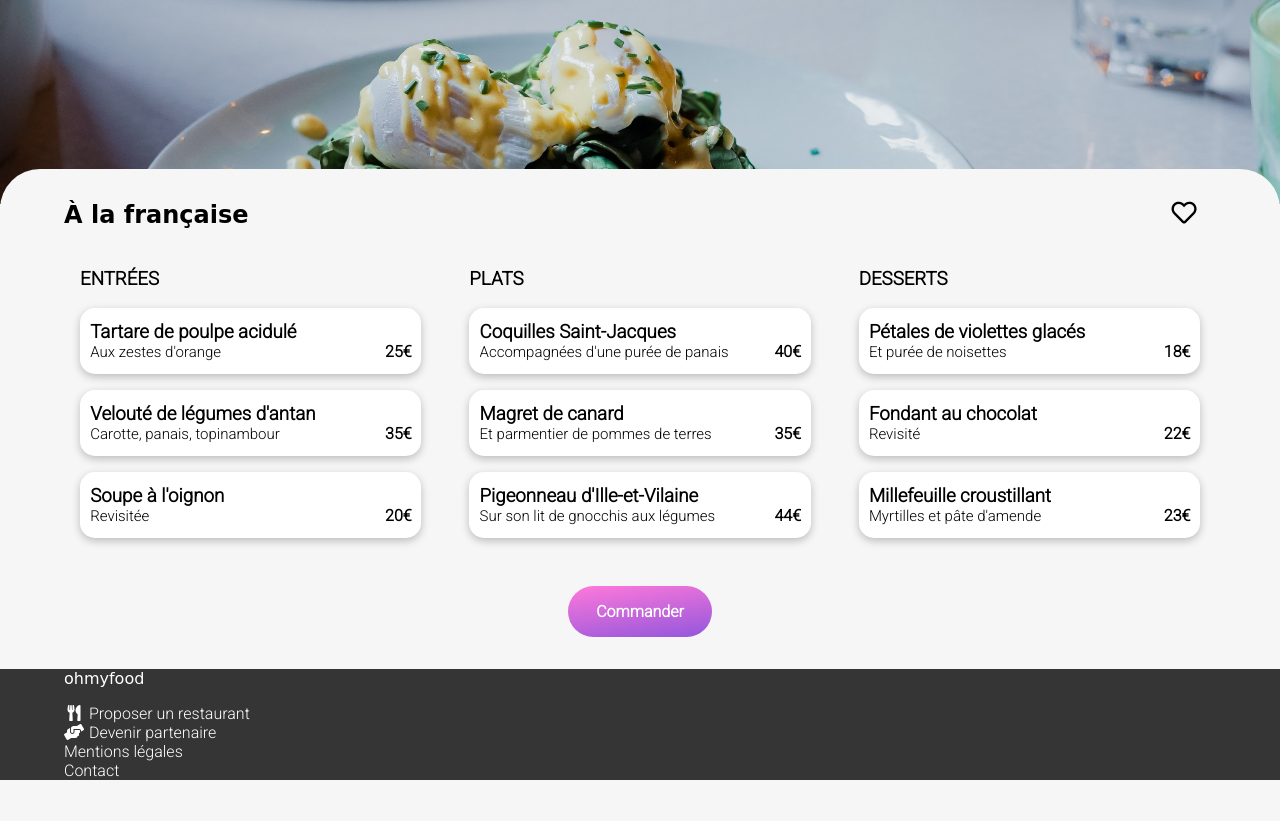
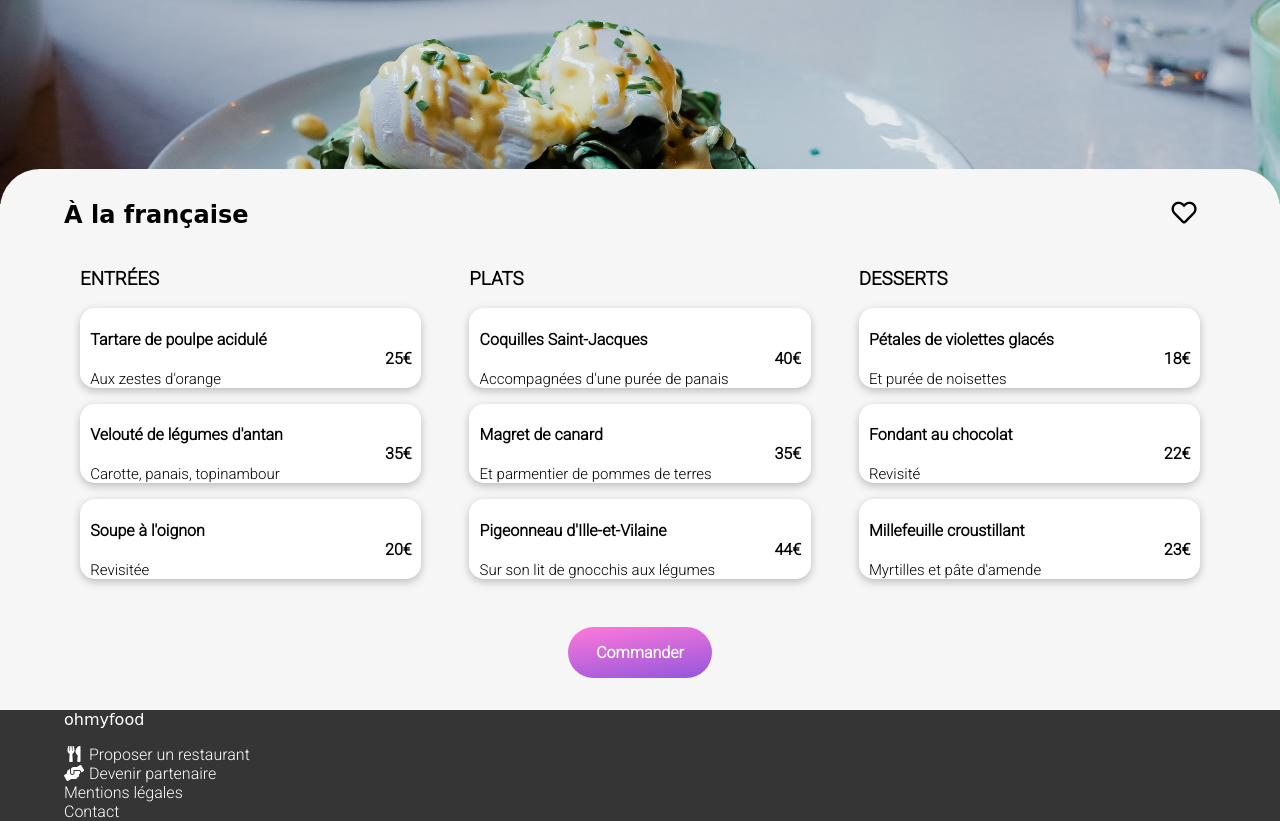
Before and after one commit to cobaltium360/ohmyfood, a plain HTML site: page menu3.html in a window 1280 px wide. Shown: the part 74-895 px from the top of the page. Before the commit the page ends 854 px from the top, so only its background shows below. Drawn offline with Linux system fonts and the light colour scheme; a web font is replaced by a local one.

Commit message:
Update menu3.html

```diff
--- a/menu3.html
+++ b/menu3.html
@@ -16,7 +16,7 @@
         integrity="sha384-DyZ88mC6Up2uqS4h/KRgHuoeGwBcD4Ng9SiP4dIRy0EXTlnuz47vAwmeGwVChigm" crossorigin="anonymous">
 </head>
 
-<body>
+<body class="body">
     <header>
         <div class="logo_menu">
             <a href="index.html"><i class="fas fa-arrow-left"></i></a>
@@ -43,10 +43,10 @@
                         <h3>ENTRÉES</h3>
                         <div class="container_a_card">
                             <div class="card_menu card_menu1">
-                                <a href="#" class="a_card_menu">
+                                <a class="a_card_menu">
                                     <div class="card_menu_text">
                                         <div class="card_menu_text_text">
-                                            <h3>Tartare de poulpe acidulé</h3>
+                                            <h4>Tartare de poulpe acidulé</h4>
                                             <p>Aux zestes d'orange</p>
                                         </div>
                                         <div class="card_menu_text_prix">
@@ -63,10 +63,10 @@
 
 
                             <div class="card_menu card_menu2">
-                                <a href="#" class="a_card_menu">
+                                <a class="a_card_menu">
                                     <div class="card_menu_text">
                                         <div class="card_menu_text_text">
-                                            <h3>Velouté de légumes d'antan</h3>
+                                            <h4>Velouté de légumes d'antan</h4>
                                             <p>Carotte, panais, topinambour</p>
                                         </div>
                                         <div class="card_menu_text_prix">
@@ -82,10 +82,10 @@
                             </div>
 
                             <div class="card_menu card_menu3">
-                                <a href="#" class="a_card_menu">
+                                <a class="a_card_menu">
                                     <div class="card_menu_text">
                                         <div class="card_menu_text_text">
-                                            <h3>Soupe à l'oignon</h3>
+                                            <h4>Soupe à l'oignon</h4>
                                             <p>Revisitée</p>
                                         </div>
                                         <div class="card_menu_text_prix">
@@ -105,10 +105,10 @@
                         <h3>PLATS</h3>
                         <div class="container_a_card">
                             <div class="card_menu card_menu1">
-                                <a href="#" class="a_card_menu">
+                                <a class="a_card_menu">
                                     <div class="card_menu_text">
                                         <div class="card_menu_text_text">
-                                            <h3>Coquilles Saint-Jacques</h3>
+                                            <h4>Coquilles Saint-Jacques</h4>
                                             <p>Accompagnées d'une purée de panais</p>
                                         </div>
                                         <div class="card_menu_text_prix">
@@ -125,10 +125,10 @@
 
 
                             <div class="card_menu card_menu2">
-                                <a href="#" class="a_card_menu">
+                                <a class="a_card_menu">
                                     <div class="card_menu_text">
                                         <div class="card_menu_text_text">
-                                            <h3>Magret de canard</h3>
+                                            <h4>Magret de canard</h4>
                                             <p>Et parmentier de pommes de terres</p>
                                         </div>
                                         <div class="card_menu_text_prix">
@@ -144,10 +144,10 @@
                             </div>
 
                             <div class="card_menu card_menu3">
-                                <a href="#" class="a_card_menu">
+                                <a class="a_card_menu">
                                     <div class="card_menu_text">
                                         <div class="card_menu_text_text">
-                                            <h3>Pigeonneau d'Ille-et-Vilaine</h3>
+                                            <h4>Pigeonneau d'Ille-et-Vilaine</h4>
                                             <p>Sur son lit de gnocchis aux légumes</p>
                                         </div>
                                         <div class="card_menu_text_prix">
@@ -167,10 +167,10 @@
                         <h3>DESSERTS</h3>
                         <div class="container_a_card">
                             <div class="card_menu card_menu1">
-                                <a href="#" class="a_card_menu">
+                                <a class="a_card_menu">
                                     <div class="card_menu_text">
                                         <div class="card_menu_text_text">
-                                            <h3>Pétales de violettes glacés</h3>
+                                            <h4>Pétales de violettes glacés</h4>
                                             <p>Et purée de noisettes</p>
                                         </div>
                                         <div class="card_menu_text_prix">
@@ -187,10 +187,10 @@
 
 
                             <div class="card_menu card_menu2">
-                                <a href="#" class="a_card_menu">
+                                <a class="a_card_menu">
                                     <div class="card_menu_text">
                                         <div class="card_menu_text_text">
-                                            <h3>Fondant au chocolat</h3>
+                                            <h4>Fondant au chocolat</h4>
                                             <p>Revisité</p>
                                         </div>
                                         <div class="card_menu_text_prix">
@@ -206,10 +206,10 @@
                             </div>
 
                             <div class="card_menu card_menu3">
-                                <a href="#" class="a_card_menu">
+                                <a class="a_card_menu">
                                     <div class="card_menu_text">
                                         <div class="card_menu_text_text">
-                                            <h3>Millefeuille croustillant</h3>
+                                            <h4>Millefeuille croustillant</h4>
                                             <p>Myrtilles et pâte d'amende</p>
                                         </div>
                                         <div class="card_menu_text_prix">
@@ -229,7 +229,7 @@
                     </div>
                 </div>
                 <div class="container_btn">
-                    <a href="#" class="btn_commander">Commander</a>
+                    <a class="btn_commander">Commander</a>
                 </div>
             </div>
         </div>
```
